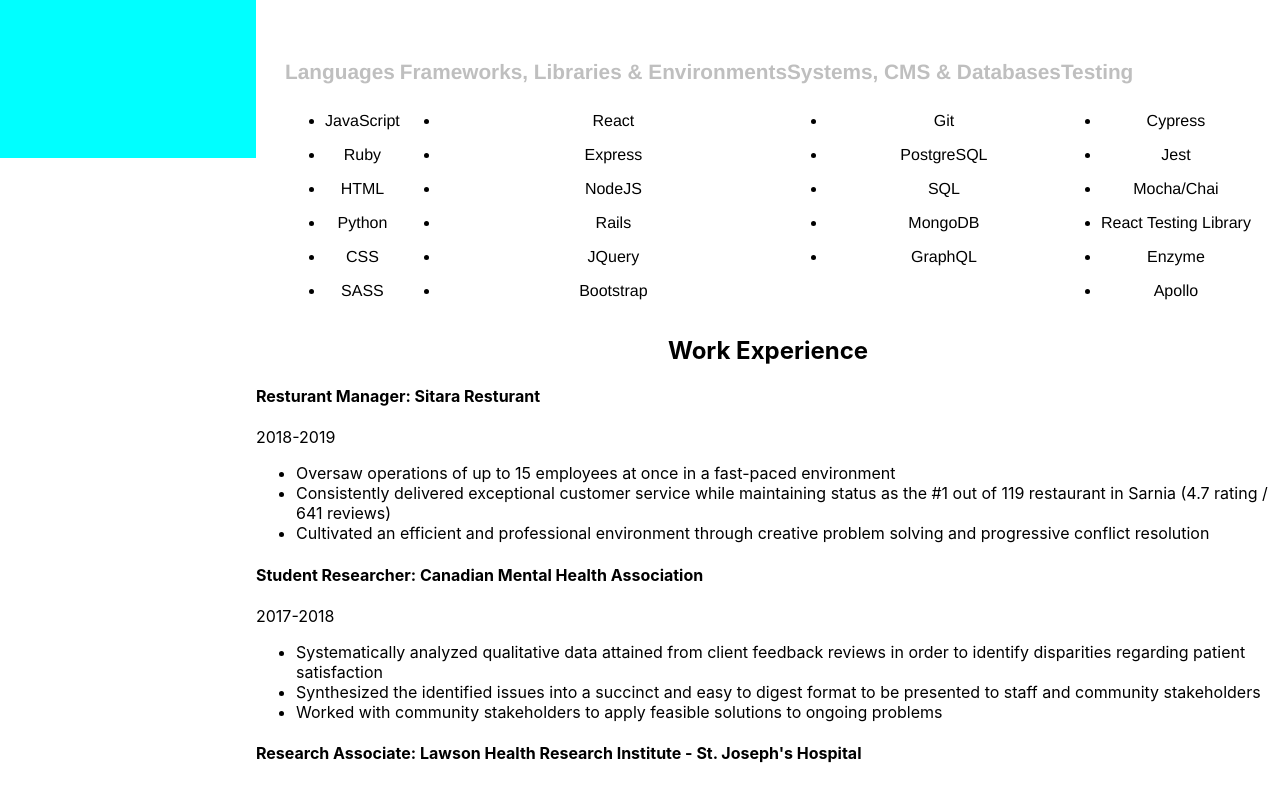
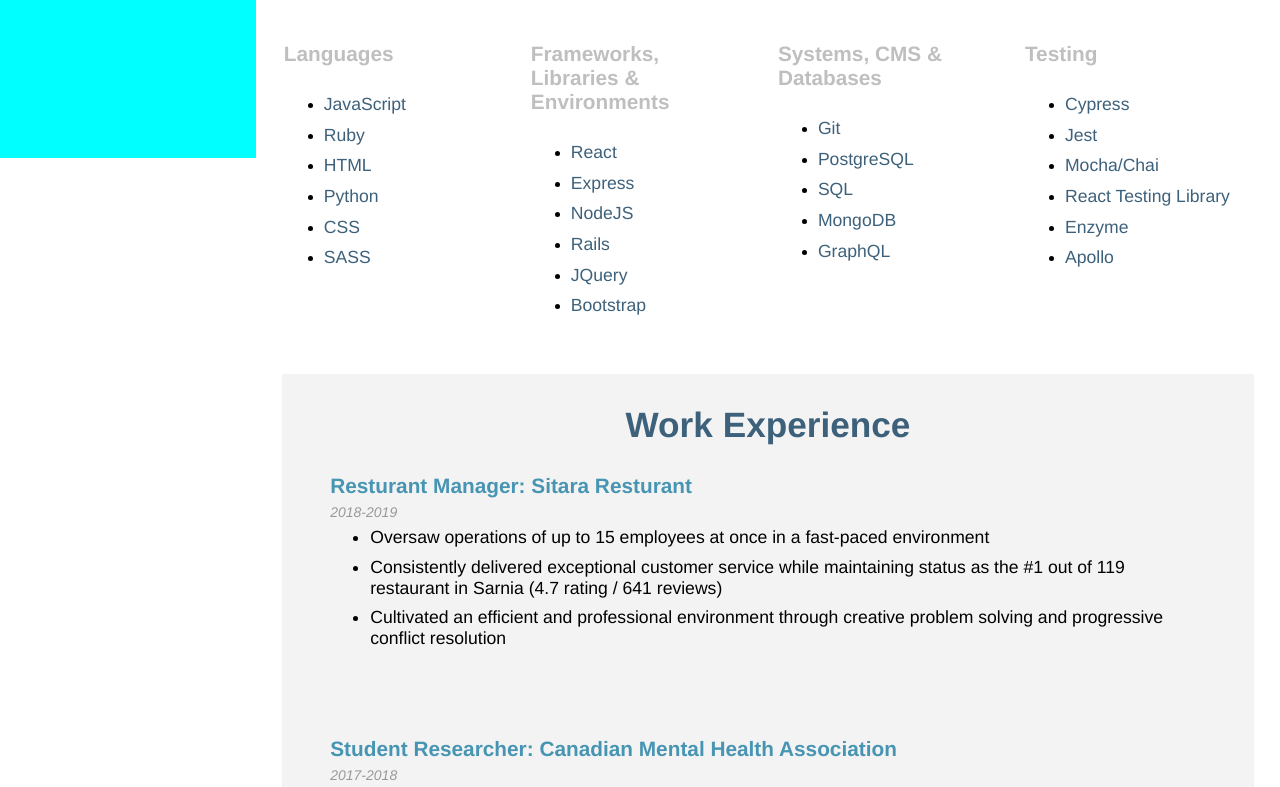
Before and after one commit to JashanB/my-portfolio, a React (Create React App) app: page / in a window 1280 px wide. Shown: the part 642-1429 px from the top of the page. Built offline with nearby package versions, Linux system fonts and the light colour scheme.

Commit message:
more css changes

```diff
--- a/src/components/app/App.css
+++ b/src/components/app/App.css
@@ -28,10 +28,10 @@
 }
 
 .content-wrapper {
-  display: block;
-  position: relative;
+  /* display: block; */
+  /* position: relative; */
   text-align: center;
-  width: 100%;
+  width: 90%;
   margin-left: 20%;
   padding-top: 2.5%;
 }
--- a/src/components/profile/Profile.css
+++ b/src/components/profile/Profile.css
@@ -17,7 +17,16 @@
   flex-direction: row;
   justify-content: space-between;
   width: 100%;
+  align-content: space-between;
+  align-items: stretch;
+  margin-top: -2%;
+  padding-left: 1%;
+  margin-bottom: 5%;
 }
+
+/* .skills-flex ul {
+  font-size: 0;
+} */
 
 #profile h1 {
   font-size: 400%;
@@ -46,4 +55,17 @@
   font-size: 130%;
   font-weight: bold;
   text-align: left;
+  top: 0;
 }
+
+.skill-item p {
+  text-align: left;
+  color: #3d617b;
+  font-size: 110%;
+  margin-bottom: -8px;
+}
+
+.skill-item {
+  width: 25%;
+  padding-right: 3%;
+}
--- a/src/components/workExp/WorkExp.css
+++ b/src/components/workExp/WorkExp.css
@@ -1,3 +1,43 @@
+#work-exp {
+  background-color: #F3F3F3;
+  display: inline-block;
+  font-family: Helvetica;
+  padding-top: 5%;
+  padding-bottom: 5%;
+  width: 95%;
+}
+#work-exp h2 {
+  font-size: 220%;
+  color: #3d617b;
+  margin-top: -2%;
+}
+
 .exp-list {
   text-align: left;
+  padding-left: 5%;
+  padding-right: 5%;
 }
+
+.exp-list h4 {
+  font-size: 130%;
+  color: #4795b3;
+}
+
+.exp-list p {
+  font-size: 14px;
+  font-style: italic;
+  margin-top: -2.5%;
+  margin-bottom: -1%;
+  color: #999999;
+}
+
+.exp-list li {
+  font-size: 110%;
+}
+
+#work-exp li {
+  margin-bottom: 1%;
+}
+.exp {
+  margin-bottom: 10%;
+}
```
